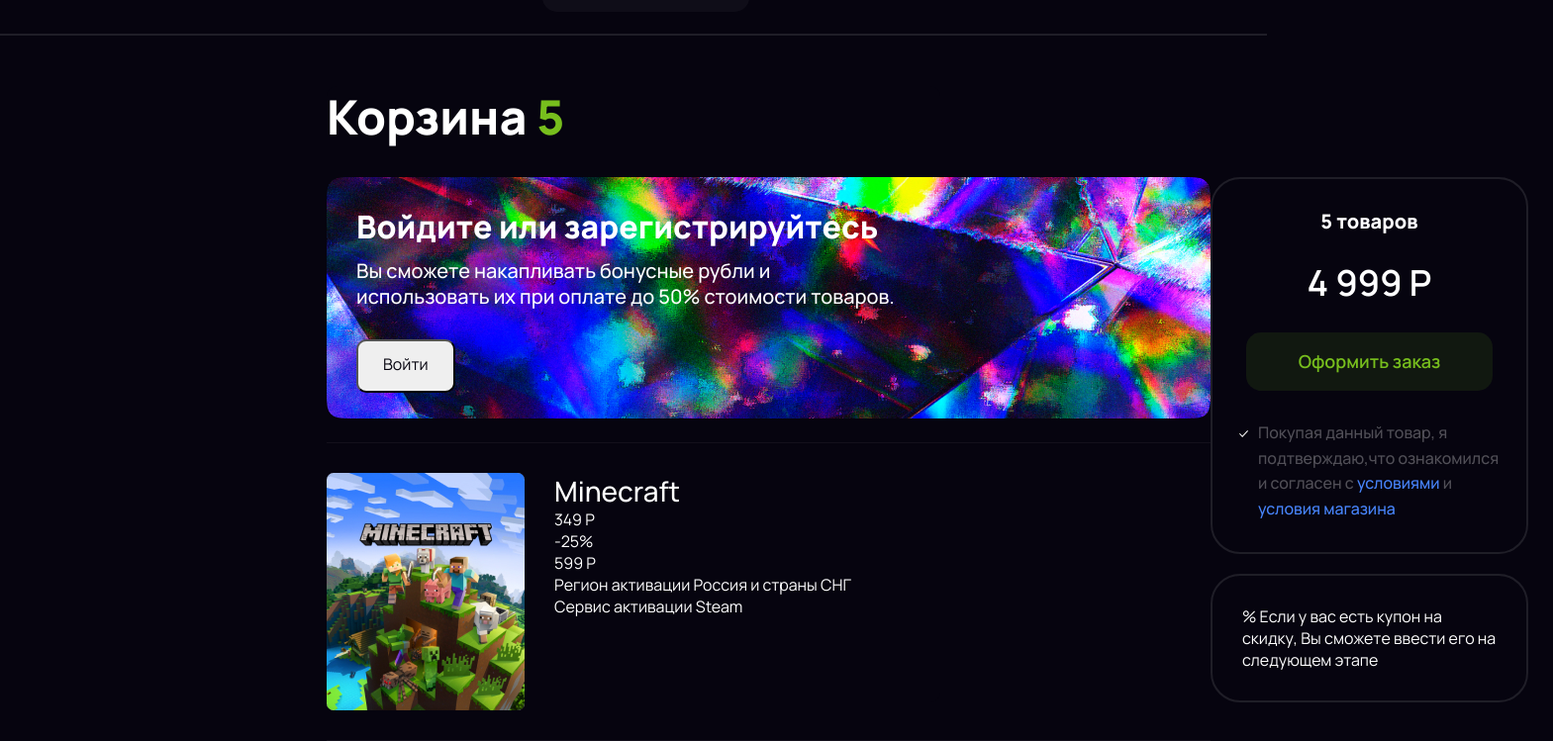
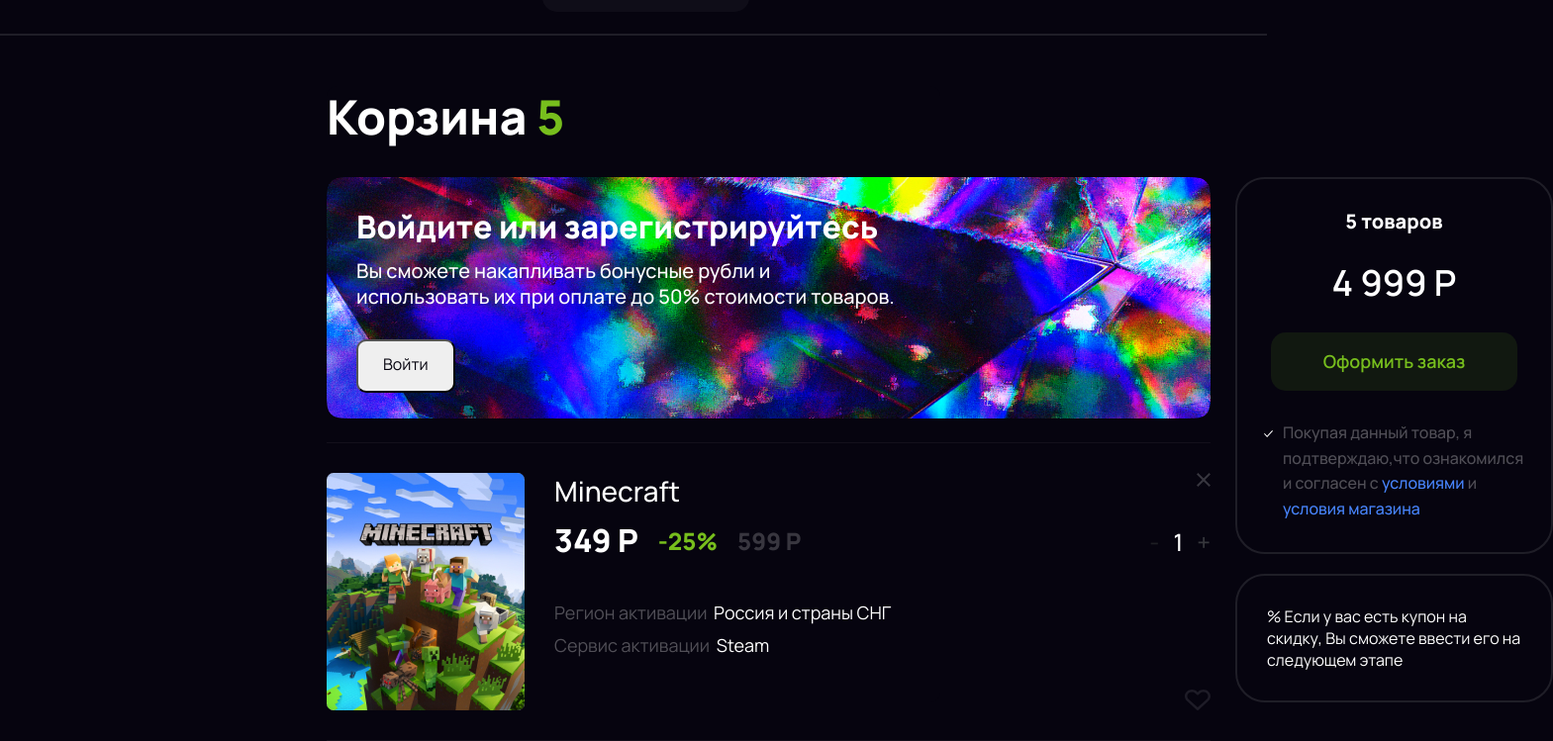
Before and after one commit to atkbrc354/react-app, a React (Create React App) app in the folder my-app/: page /basket in a window 1280 px wide. Shown: the part 119-868 px from the top of the page at 99% size, 1569 px wide, since content can reach past the window. Built offline with nearby package versions, Linux system fonts and the light colour scheme.

Commit message:
feah: addet product-card

```diff
--- a/my-app/src/Components/ProductCard.jsx
+++ b/my-app/src/Components/ProductCard.jsx
@@ -11,15 +11,27 @@
           <div className={styleProduct.product_desc_left}>
             <h3 className={styleProduct.product_title}>Minecraft</h3>
             <div className={styleProduct.product_price_block}>
-              <p className={styleProduct.product_price}>349 Р</p>
-              <p className={styleProduct.product_price}>-25%</p>
-              <p className={styleProduct.product_price}>599 Р</p>
+              <p className={styleProduct.currentPrice}>349 Р</p>
+              <p className={styleProduct.discountLabel}>-25%</p>
+              <p className={styleProduct.originalPrice}>599 Р</p>
             </div>
-            <p className={styleProduct.product_price}>Регион активации  Россия и страны СНГ</p>
-            <p className={styleProduct.product_price}>Сервис активации  Steam</p>
+            <div className={styleProduct.productDescBlock}>
+              <p className={styleProduct.product_desc}><span>Регион активации </span> Россия и страны СНГ</p>
+              <p className={styleProduct.product_desc}><span>Сервис активации </span> Steam</p>
+            </div>
           </div>
           <div className={styleProduct.product_desc_rigth}>
-
+          <svg className={styleProduct.cross} xmlns="http://www.w3.org/2000/svg" width="14" height="14" viewBox="0 0 14 14" fill="none">
+            <path fill-rule="evenodd" clip-rule="evenodd" d="M5.58377 6.99662L0 12.583L1.41388 13.9976L6.99765 8.41117L12.5814 13.9976L13.9953 12.583L8.41153 6.99662L13.9917 1.41382L12.5778 -0.000732422L6.99765 5.58207L1.41748 -0.000730515L0.00360322 1.41382L5.58377 6.99662Z" fill="white" fill-opacity="0.2"/>
+          </svg>
+            <div className={styleProduct.basketCounter}>
+              <span className={styleProduct.counterMinus}>-</span>
+              <span className={styleProduct.counter}>1</span>
+              <span className={styleProduct.counterPlus}>+</span>
+            </div>
+            <svg className={styleProduct.likeBascet} xmlns="http://www.w3.org/2000/svg" width="26" height="21" viewBox="0 0 26 21" fill="none">
+              <path fill-rule="evenodd" clip-rule="evenodd" d="M7.17875 2.47059C4.48377 2.47059 2.47619 4.45541 2.47619 6.69457C2.47619 7.78053 2.9447 8.84477 3.81685 9.64625L13 18.0853L22.1831 9.64625C23.0553 8.84478 23.5238 7.78053 23.5238 6.69457C23.5238 4.45541 21.5162 2.47059 18.8212 2.47059C17.5427 2.47059 16.3349 2.93827 15.4593 3.74289L13.8388 5.23214C13.3648 5.66772 12.6352 5.66772 12.1612 5.23214L10.5407 3.7429C9.66509 2.93828 8.45731 2.47059 7.17875 2.47059ZM0 6.69457C0 2.90358 3.31187 0 7.17875 0C9.05132 0 10.8656 0.682659 12.2182 1.92567L13 2.6441L13.7818 1.92566C15.1344 0.682658 16.9487 0 18.8212 0C22.6881 0 26 2.90358 26 6.69457C26 8.5044 25.2167 10.2173 23.8607 11.4635L13.8388 20.6733C13.3648 21.1089 12.6352 21.1089 12.1612 20.6733L2.13929 11.4635C0.783262 10.2173 0 8.5044 0 6.69457Z" fill="#1E1C27"/>
+            </svg>
           </div>
         </div>
       </div>
--- a/my-app/src/scss/bascket.module.scss
+++ b/my-app/src/scss/bascket.module.scss
@@ -20,6 +20,7 @@
     grid-template-columns: 893px 321px;
     width: 100%;
     justify-content: space-between;
+    gap: 25px;
     .basket_box_left {
         max-width: 893px;
         width: 100%;
--- a/my-app/src/scss/product-card.module.scss
+++ b/my-app/src/scss/product-card.module.scss
@@ -17,11 +17,98 @@
             border-radius: 7px;
             margin-right: 30px;
         }
-        .product_title {
-            color: $white;
-            font-size: 28px;
-            font-weight: 500;
-            line-height: 130%;
+        .product_desc_block {
+            display: flex;
+            justify-content: space-between;
+            width: 100%;
+            .product_desc_left {
+                .product_title {
+                    color: $white;
+                    font-size: 28px;
+                    font-weight: 500;
+                    line-height: 130%;
+                    margin-bottom: 12px;
+                }
+                .product_price_block {
+                    display: flex;
+                    align-items: center;
+                    gap: 20px;
+                    margin-bottom: 40px;
+                    .currentPrice {
+                        color: $white;
+                        font-size: 32px;
+                        font-weight: 700;
+                        line-height: 130%;
+                    }
+                    .discountLabel {
+                        color: $color-grin;
+                        font-size: 24px;
+                        font-weight: 700;
+                        line-height: 130%;
+                    }
+                    .originalPrice {
+                        color: $white;
+                        font-size: 24px;
+                        font-weight: 700;
+                        line-height: 130%;
+                        opacity: 0.2;
+                    }
+                }
+                .productDescBlock {
+                    display: flex;
+                    flex-direction: column;
+                    gap: 10px;
+                    .product_desc {
+                        color: $white;
+                        font-size: 18px;
+                        font-weight: 400;
+                        line-height: 130%;
+                        span {
+                            color: rgba(255, 255, 255, 0.30);
+                            margin-right: 3px;
+                        }
+                    }
+                }
+            }
+            .product_desc_rigth {
+                position: relative;
+                display: flex;
+                flex-direction: column;
+                align-items: end;
+                .cross {
+                    margin-bottom: 40px;
+                }
+                .basketCounter {
+                    display: flex;
+                    gap: 14px;
+                    .counterMinus {
+                        color: $dark-grey;
+                        text-align: center;
+                        font-size: 24px;
+                        font-weight: 500;
+                        line-height: 130%;
+                    }
+                    .counter {
+                        color: $white;
+                        text-align: center;
+                        font-size: 24px;
+                        font-weight: 500;
+                        line-height: 130%;
+                    }
+                    .counterPlus {
+                        color: $color-gray;
+                        text-align: center;
+                        font-size: 24px;
+                        font-weight: 500;
+                        line-height: 130%;
+                    }
+                }
+                .likeBascet {
+                    position: absolute;
+                    bottom: 0;
+
+                }
+            }
         }
     }
 }
--- a/my-app/src/scss/variables.scss
+++ b/my-app/src/scss/variables.scss
@@ -5,6 +5,8 @@
 $color-grin: #77BE1D;
 $color-blue: #4885FC;
 $input-color: #9B9A9F;
+$dark-grey:#1D1E23;
+$color-gray: #36373C;
 $gray-line: #f6f6f6;
 $orange: #fe5f1e;
 $container-width: 90%;
```
Also changed, not shown: my-app/src/assets/bascket-icons/cross.svg (added), my-app/src/assets/bascket-icons/like-bascet.svg (added).
